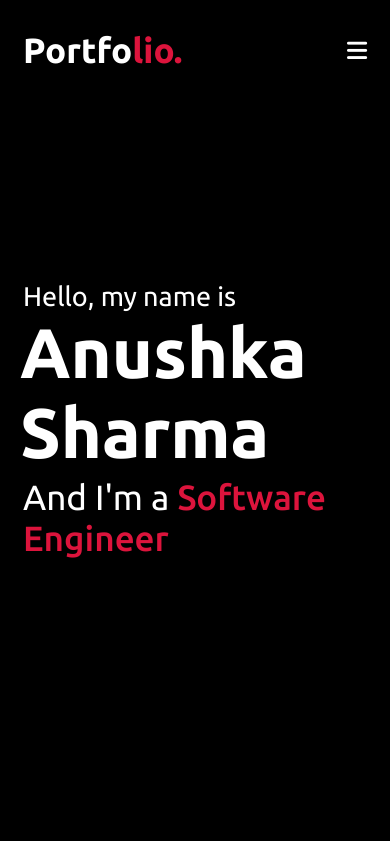
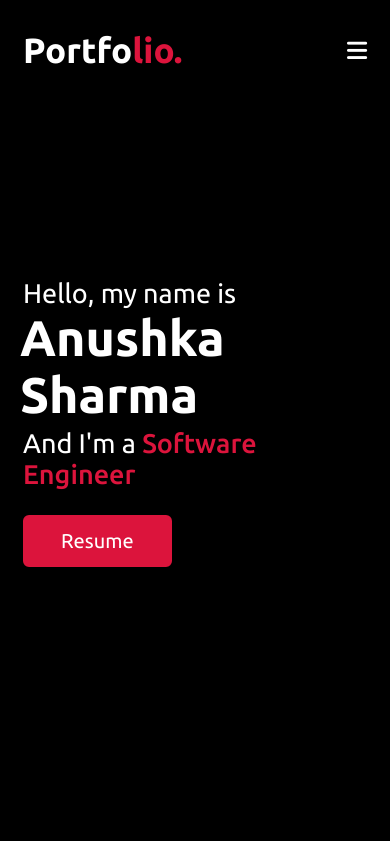
Before and after one commit to gitanushka/Portfolio, a plain HTML site: page index.html in a window 390 px wide. Shown: the top 841 px of the page. Drawn offline with nearby package versions, Linux system fonts and the light colour scheme.

Commit message:
feat: resume button added

```diff
--- a/index.html
+++ b/index.html
@@ -33,8 +33,8 @@
             <div class="home-content">
                 <div class="text-1">Hello, my name is</div>
                 <div class="text-2">Anushka Sharma</div>
-                <div class="text-3">And I'm a <span>Software Engineer</
-                    span></div>
+                <div class="text-3">And I'm a <span>Software Engineer</span></div>
+                <a href="#">Resume</a>
             </div>
         </div>
     </section>
--- a/style.css
+++ b/style.css
@@ -107,6 +107,23 @@ home section styling */
     font-weight: 500;
 }
 
+.home .home-content a{
+    display: inline-block;
+    background: crimson;
+    color: #fff;
+    font-size: 25px;
+    padding: 12px 36px;
+    margin-top: 20px;
+    font-weight: 400;
+    border-radius: 6px;
+    border: 2px solid crimson;
+    transition: all 0.3s ease;
+}
+.home .home-content a:hover{
+    color: crimson;
+    background: none;
+}
+
 /* responsive media query start */
 
 @media (max-width: 1104px) {
@@ -164,4 +181,22 @@ home section styling */
     .max-width{
         padding: 0 23px;
     }
+    .home .home-content .text-2{
+        font-size: 60px;
+    }
+    .home .home-content .text-3{
+        font-size: 32px;
+    }
+    .home .home-content a{
+        font-size: 20px;
+    }
 }
+
+@media (max-width: 500px) {
+    .home .home-content .text-2{
+        font-size: 50px;
+    }
+    .home .home-content .text-3{
+        font-size: 27px;
+    }
+}
```
